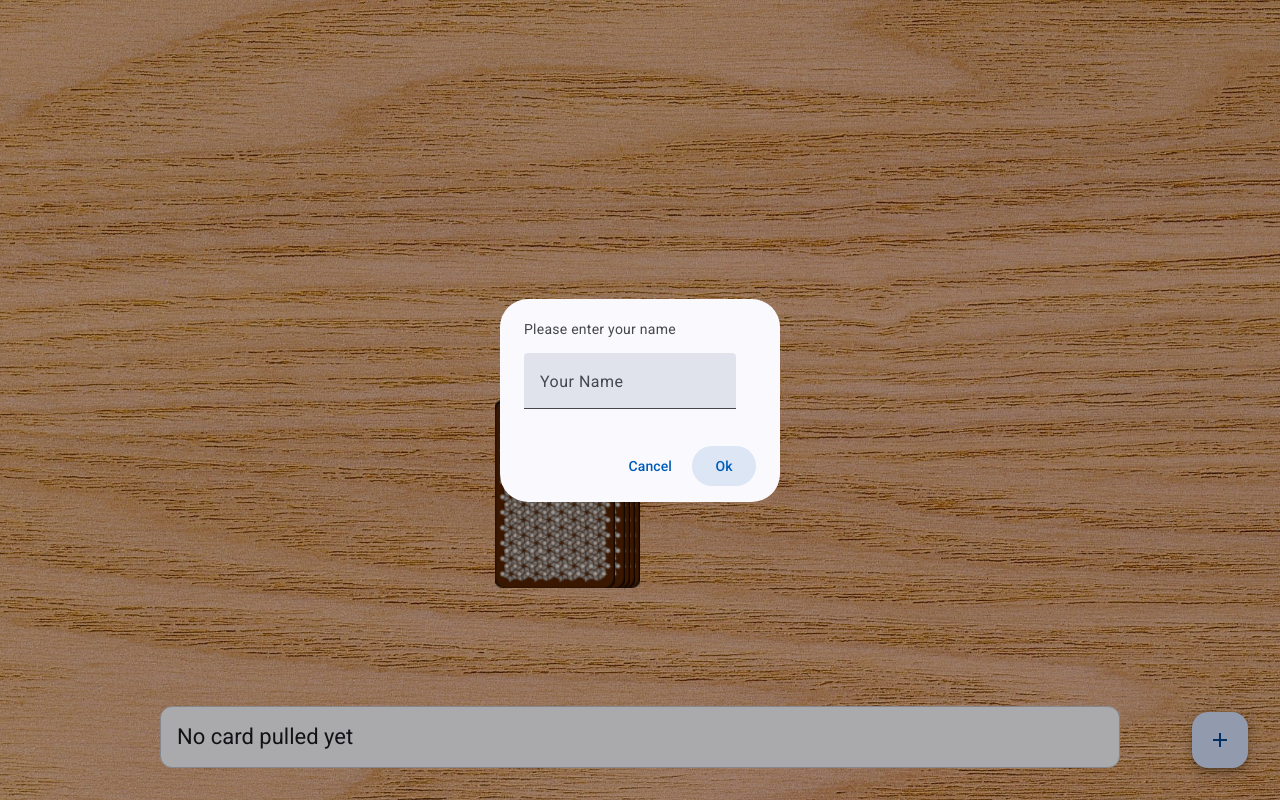
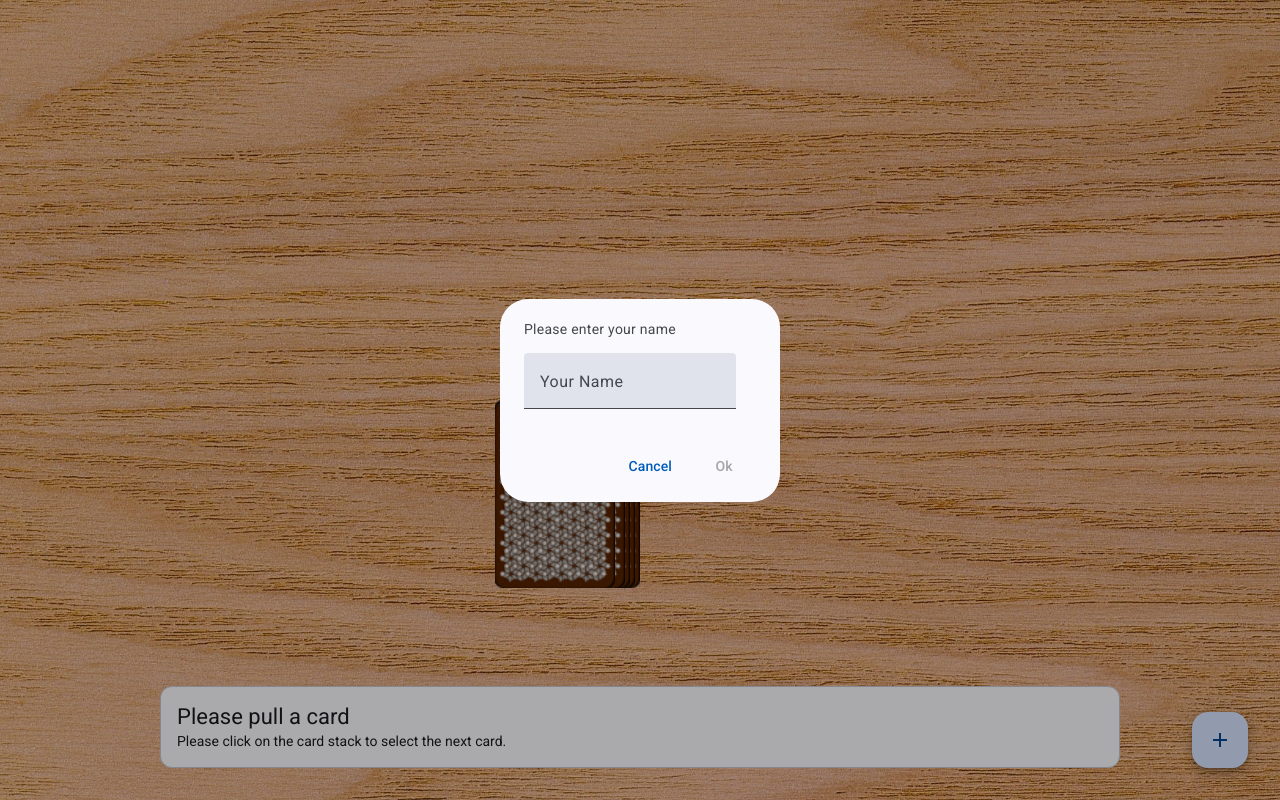
Before and after one commit to FelixWagner25/ring_of_fire, an Angular app: page /game in a window 1280 px wide. Both pictures are taken after a click on the button "add_2". Built offline with nearby package versions, Linux system fonts and the light colour scheme.

Commit message:
fix: small bug fixes

```diff
--- a/src/app/dialog-add-player/dialog-add-player.html
+++ b/src/app/dialog-add-player/dialog-add-player.html
@@ -7,5 +7,7 @@
 </mat-dialog-content>
 <mat-dialog-actions>
   <button matButton (click)="onNoClick()">Cancel</button>
-  <button matButton [mat-dialog-close]="name" cdkFocusInitial>Ok</button>
+  <button matButton [disabled]="name.length == 0" [mat-dialog-close]="name" cdkFocusInitial>
+    Ok
+  </button>
 </mat-dialog-actions>
--- a/src/app/game-info/game-info.html
+++ b/src/app/game-info/game-info.html
@@ -1,8 +1,8 @@
 <mat-card appearance="outlined">
   <mat-card-header>
-    <mat-card-title>{{ title }}</mat-card-title>
+    <mat-card-title>{{ card ? title : 'Please pull a card' }}</mat-card-title>
   </mat-card-header>
   <mat-card-content>
-    {{ description }}
+    {{ card ? description : 'Please click on the card stack to select the next card.' }}
   </mat-card-content>
 </mat-card>
--- a/src/app/game-info/game-info.ts
+++ b/src/app/game-info/game-info.ts
@@ -12,7 +12,7 @@
 
 title: string = "No card pulled yet";
 description: string = "";
-@Input() card: string = "none";
+@Input() card: string = "";
 
 cardAction = [
     { title: 'Waterfall', description: 'Everyone has to start drinking at the same time. As soon as player 1 stops drinking, player 2 may stop drinking. Player 3 may stop as soon as player 2 stops drinking, and so on.' },
--- a/src/app/game/game.ts
+++ b/src/app/game/game.ts
@@ -56,10 +56,10 @@
     const dialogRef = this.dialog.open(DialogAddPlayer);
 
     dialogRef.afterClosed().subscribe( (name: string) =>{
-      this.game.players.push(name);
-      console.log(this.game.players);
-      this.cdr.detectChanges();
-
+      if(name && name.length > 0){
+        this.game.players.push(name);
+        this.cdr.detectChanges();
+      }
     });
 
   }
```
